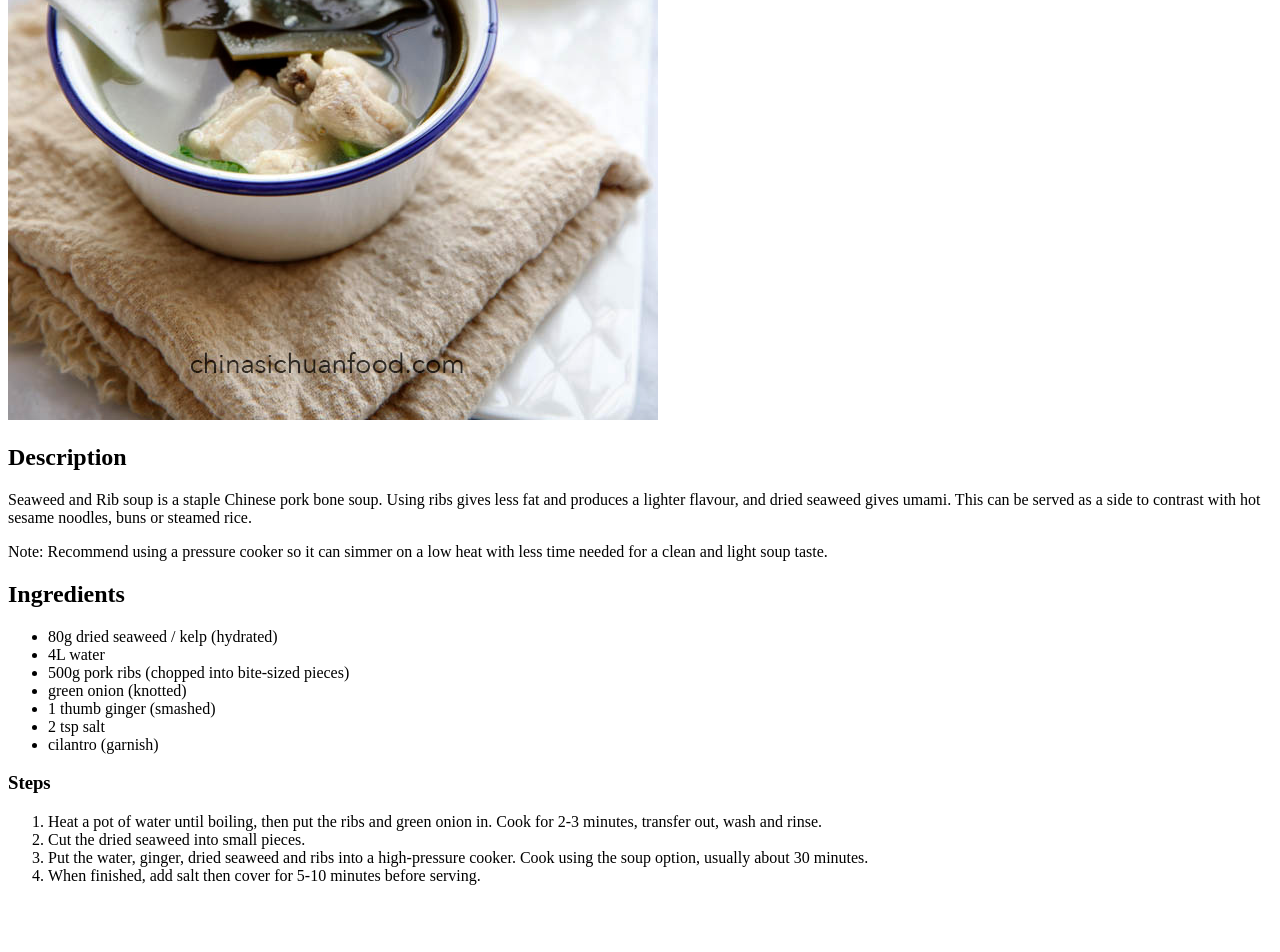
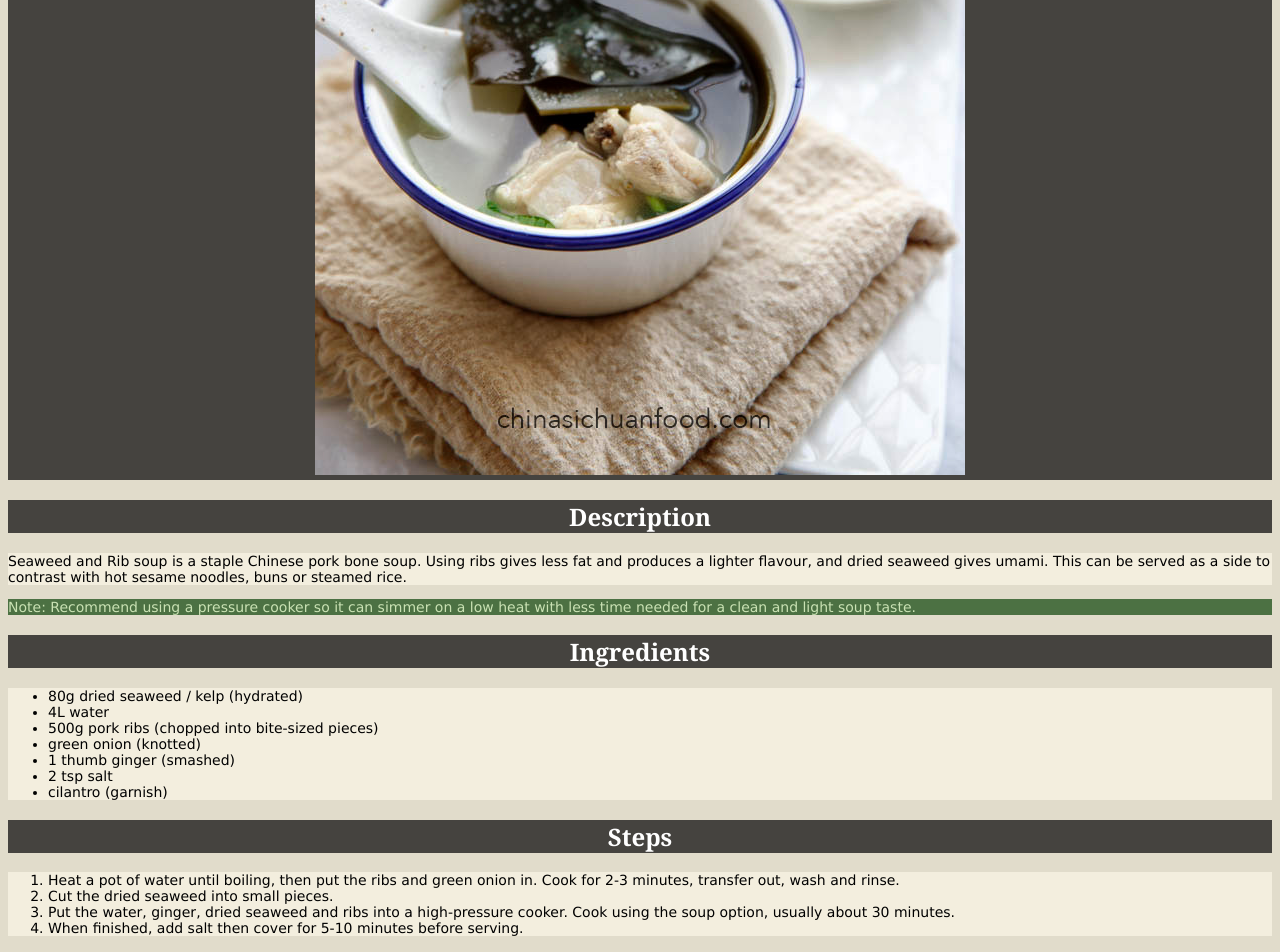
Before and after one commit to rainafk/odin-recipes, a plain HTML site: page recipes/seaweedribsoup.html in a window 1280 px wide. Shown: the part 635-1587 px from the top of the page. Before the commit the page ends 1536 px from the top, so only its background shows below. Drawn offline with Linux system fonts and the light colour scheme.

Commit message:
Add new CSS styles learned from TOPs foundations exercises to the base html
Edit colors and typographical properties using
class and type selectors. Added a new type (div).

```diff
--- a/recipes/seaweedribsoup.html
+++ b/recipes/seaweedribsoup.html
@@ -3,20 +3,21 @@
     <head>
         <meta charset="UTF-8">
         <title>Seaweed & Rib Soup</title>
+        <link rel="stylesheet" href="./../styles.css">
     </head>
     <body>
         <h1>Dried Seaweed and Rib Soup</h1>
-        <img src="./../img/seaweed-rib-soup.jpg" alt="Finished Seaweed
-        Rib Soup">
+        <div><img src="./../img/seaweed-rib-soup.jpg" alt="Finished Seaweed
+        Rib Soup"></div>
 
         <h2>Description</h2>
-        <p>
+        <p class="regular">
             Seaweed and Rib soup is a staple Chinese pork bone soup.
             Using ribs gives less fat and produces a lighter flavour,
             and dried seaweed gives umami. This can be served as a side
             to contrast with hot sesame noodles, buns or steamed rice.
         </p>
-        <p>Note: Recommend using a pressure cooker so it can simmer on a
+        <p class="regular note">Note: Recommend using a pressure cooker so it can simmer on a
             low heat with less time needed for a clean and light soup taste.
         </p>
 
@@ -31,7 +32,7 @@
             <li>cilantro (garnish)</li>
         </ul>
 
-        <h3>Steps</h3>
+        <h2>Steps</h2>
         <ol>
             <li>Heat a pot of water until boiling, then put the ribs
                 and green onion in. Cook for 2-3 minutes, transfer out,
--- /dev/null
+++ b/styles.css
@@ -0,0 +1,33 @@
+* {
+    font-family: Georgia, 'Times New Roman', Times, serif;
+    background-color: rgb(225, 220, 203);
+}
+
+li, p, a {
+    font-family: Verdana, Arial, sans-serif;
+    font-size: 14px;
+}
+
+h1, h2, div {
+    background-color: rgb(69, 67, 63);
+    color: white;
+    text-align: center;
+}
+
+h1 {
+    color: rgb(202, 226, 180);
+    font-size: 50px;
+}
+
+p.regular, ul, ol, li, a {
+    background-color: rgb(243, 238, 222);
+}
+
+p.regular.note {
+    color: rgb(202, 226, 180);
+    background-color: rgb(76, 113, 67)
+}
+
+.optional {
+    color: rgb(161, 161, 161);
+}
```
Also changed, not shown: index.html (+1 -0 lines), recipes/chickenkatsu.html (+5 -4 lines), recipes/mochibrownies.html (+5 -4 lines).
